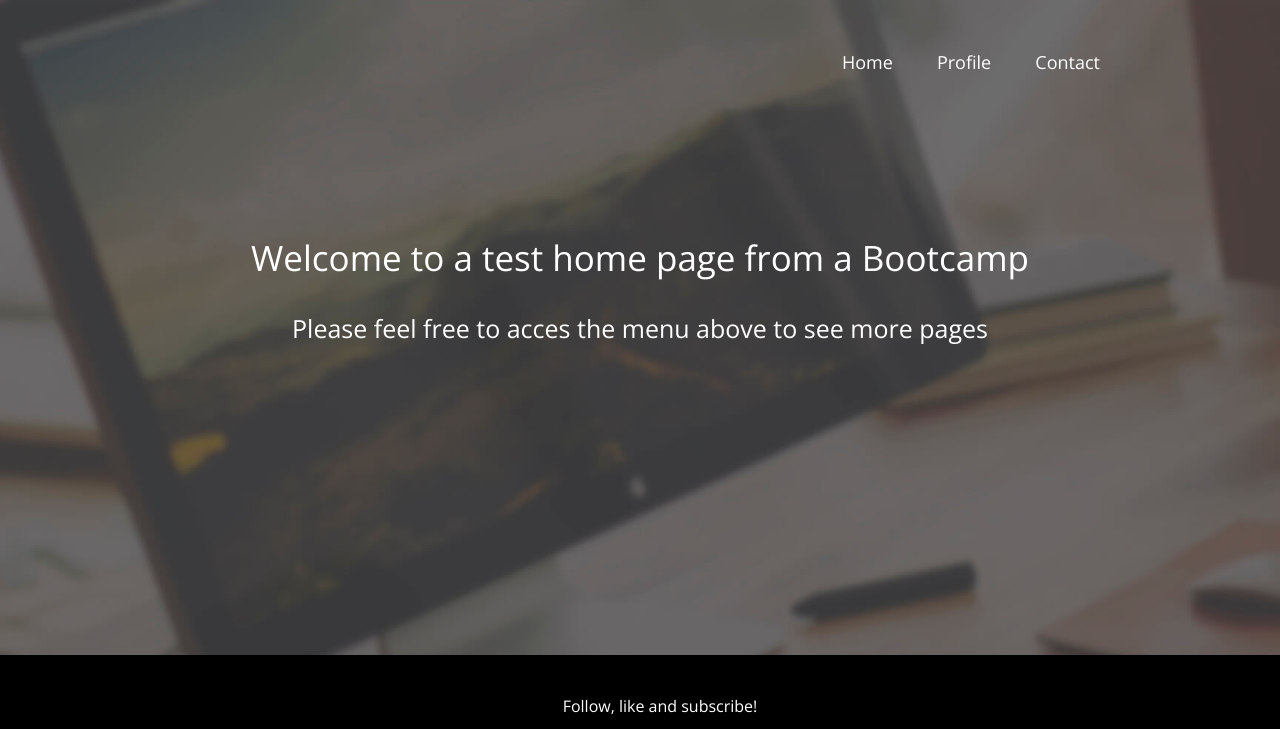
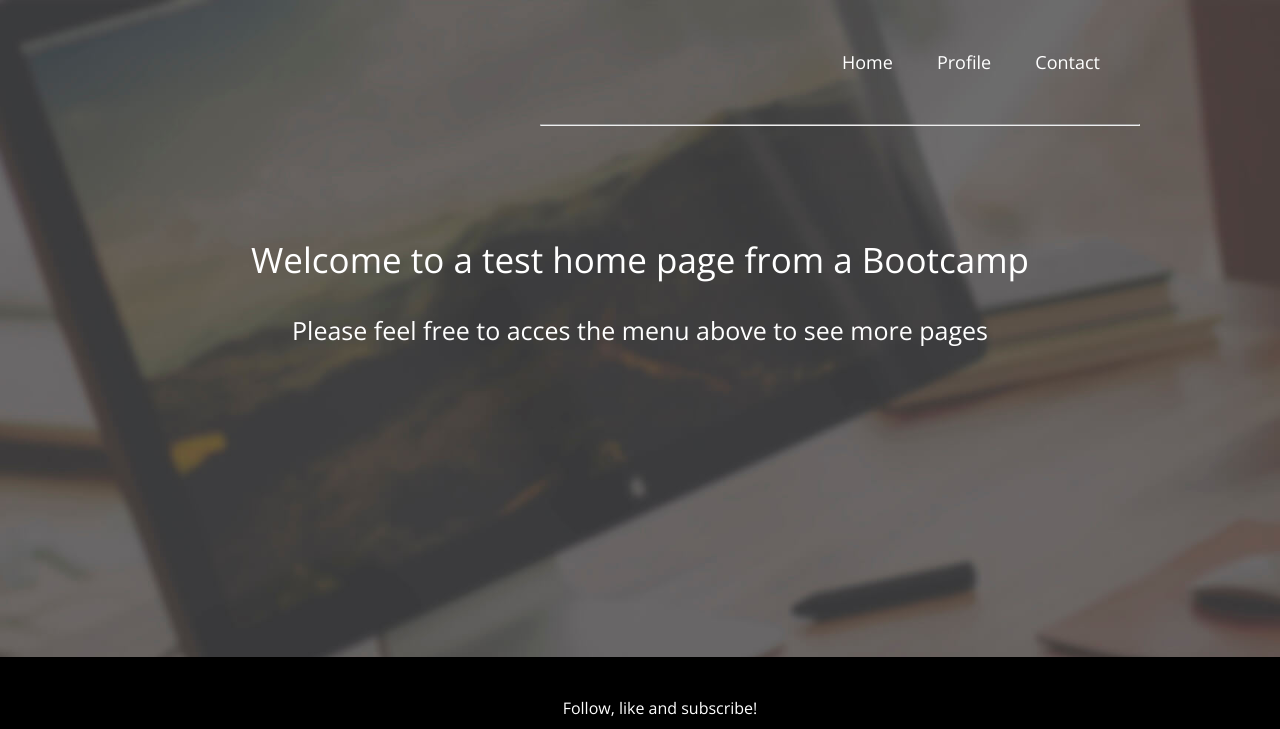
Before and after one commit to FredKF/personal-website-GH, a plain HTML site: page index.html in a window 1280 px wide. Shown: the top 729 px of the page. Drawn offline with nearby package versions, Linux system fonts and the light colour scheme.

Commit message:
hr alignment

```diff
--- a/css/styles.css
+++ b/css/styles.css
@@ -39,6 +39,11 @@ header .menu a {
 
 header .menu a:hover {
 	text-decoration: underline;
+}
+
+hr{
+  width: 60%;
+  margin: 0 0 0 40%;
 }
 
 section {
--- a/index.html
+++ b/index.html
@@ -20,6 +20,7 @@
 				<a href="#">Contact</a>
 			</nav>
 		</header>
+		<hr/>
     	<section class="main">
         	<div class="texts">
         	    <h2 class="first_line">Welcome to a test home page from a Bootcamp</h2>
```
